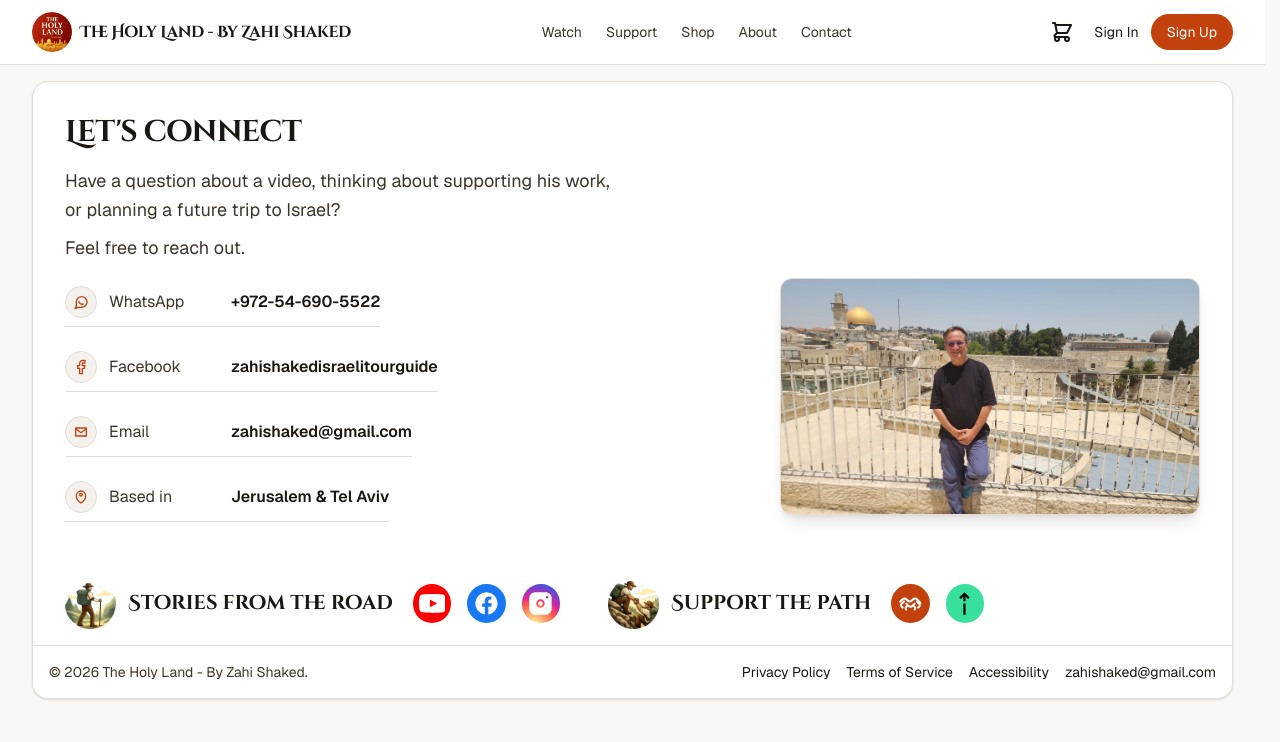
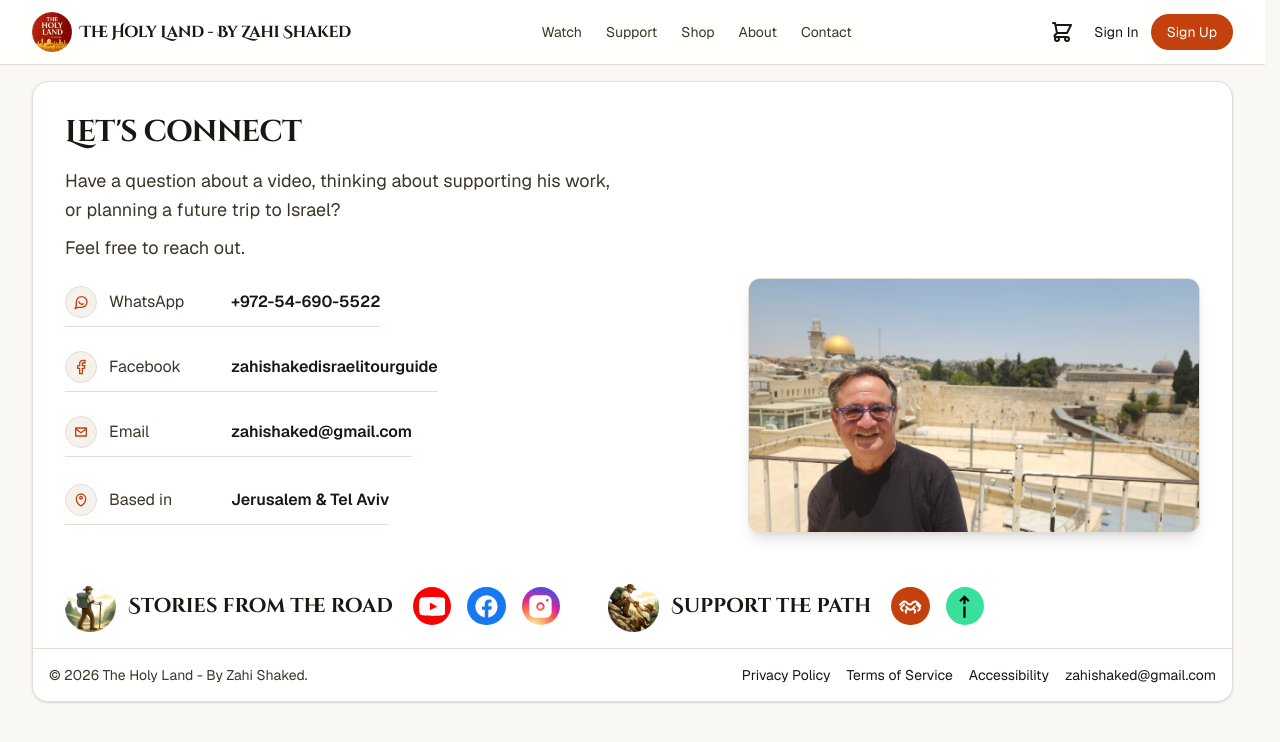
Before and after one commit to Ponzee/zahi-tours, a Next.js app: page /contact in a window 1280 px wide. Shown: the top 742 px of the page. Built offline with nearby package versions, Linux system fonts and the light colour scheme; no server answers.

Commit message:
ui(contact): pull photo closer and update photo

```diff
--- a/app/contact/page.tsx
+++ b/app/contact/page.tsx
@@ -129,7 +129,7 @@ export default function ContactPage() {
                 </div>
               </div>
 
-              <div className="h-full">
+              <div className="h-full lg:-ml-8">
                 <div className="relative w-full overflow-hidden rounded-xl shadow-lg border border-[#e5ddd4] bg-[#f5f2ed]">
                   <div className="relative w-full aspect-video">
                     <Image
```
Also changed, not shown: public/contact/contact01.webp.
